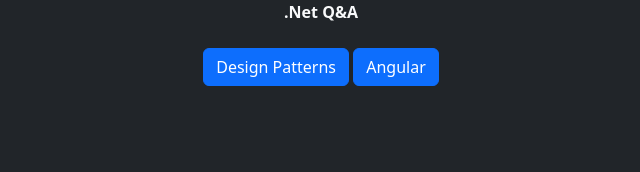
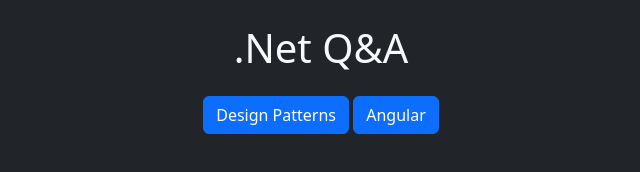
Before and after one commit to vamsiboppana7/PrepNotes, a plain HTML site: page index.html in a window 1280 px wide. Shown: the whole page, without its empty margins (319-959 px from the left). Drawn offline with nearby package versions, Linux system fonts and the light colour scheme.

Commit message:
increase home page heading font

```diff
--- a/index.html
+++ b/index.html
@@ -80,8 +80,10 @@
 </head>
 
 <body class="bg-dark text-light mb-4">
-    <div class="container">
-        <div class="header fw-bold text-center mb-4">.Net Q&A</div>
+    <div class="container mt-4">
+        <div class="header fw-bold text-center mb-4">
+            <h1>.Net Q&A</h1>
+        </div>
 
         <div class="container text-center mt-4">
             <div class="row justify-content-center g-2">
```
